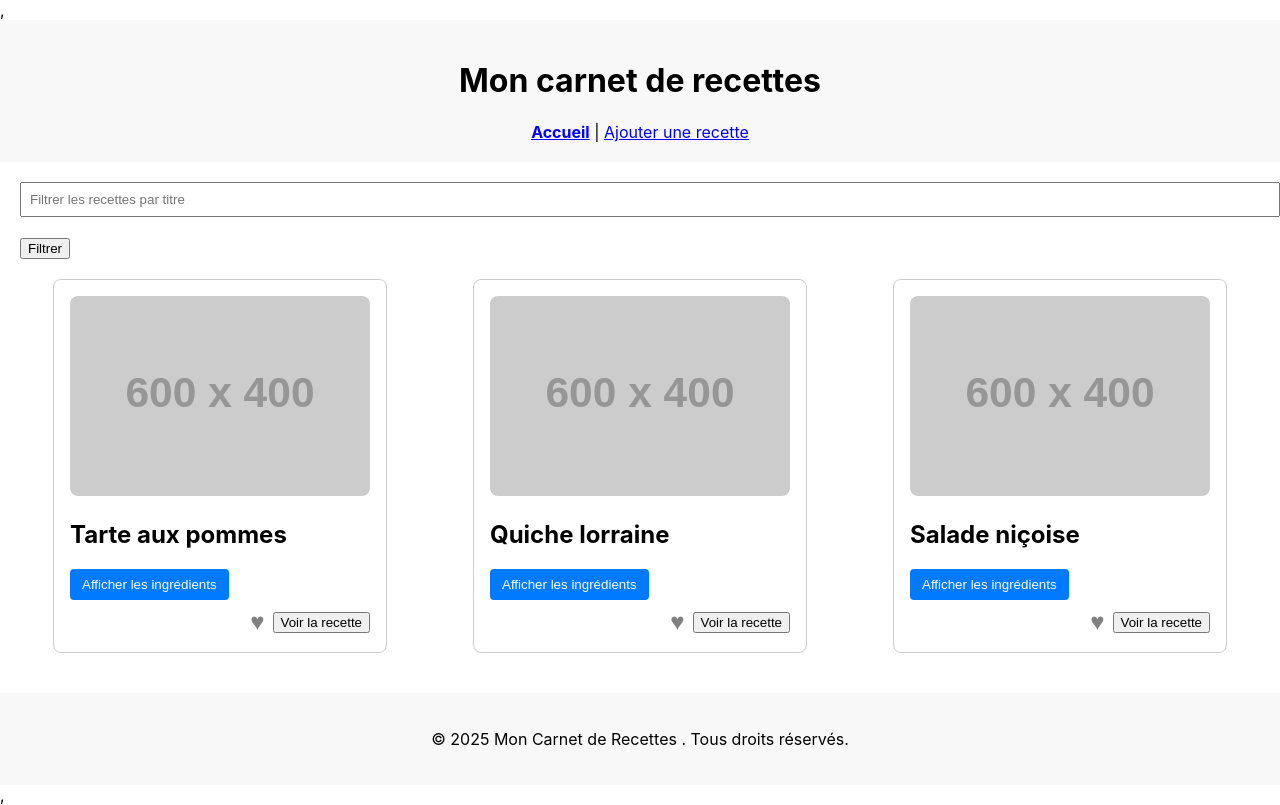
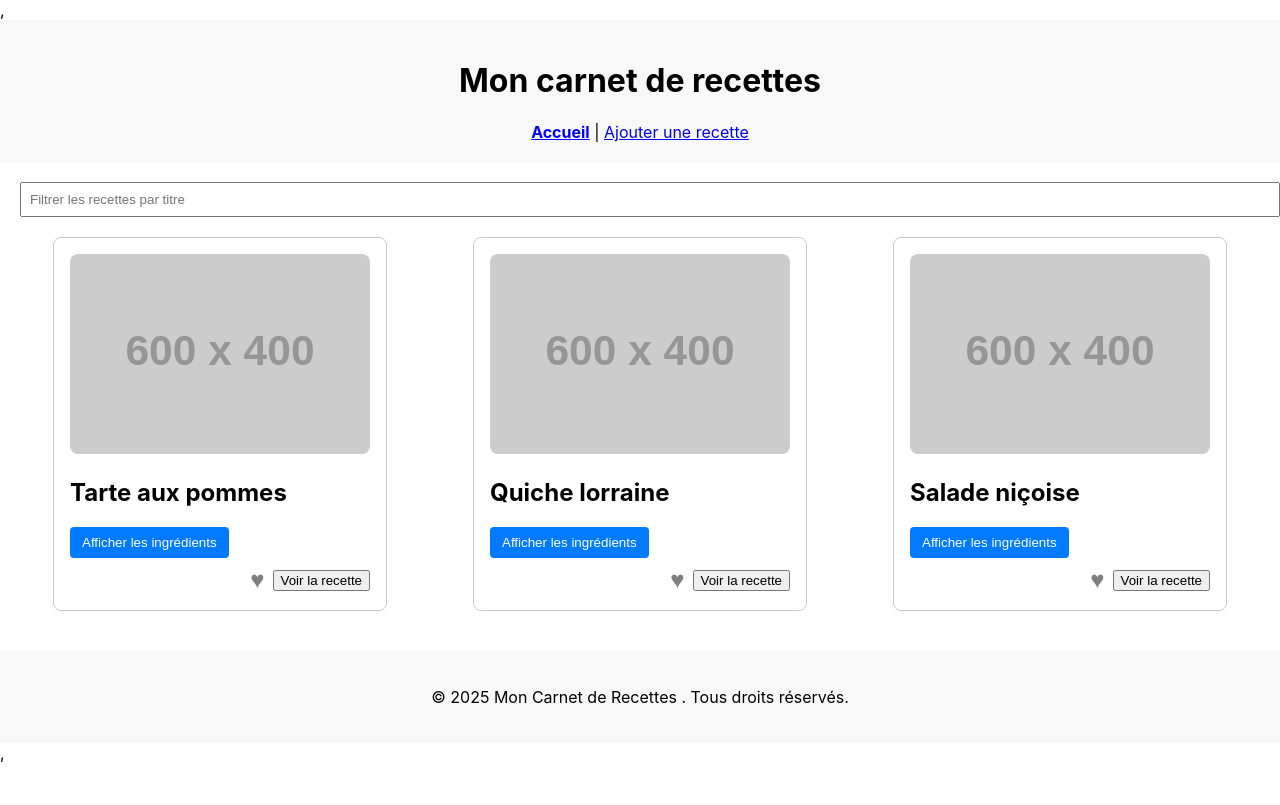
Before and after one commit to didiertahobeu/mon_carnet_recettes, a React (Create React App) app: page / in a window 1280 px wide. Built offline with nearby package versions, Linux system fonts and the light colour scheme.

Commit message:
feat: filtrer directement juste avec un handle

```diff
--- a/src/pages/Home.js
+++ b/src/pages/Home.js
@@ -1,34 +1,28 @@
-import { useState, useRef } from 'react';
+import { useState, useRef, useEffect } from 'react';
 import { Link } from 'react-router-dom';
 import RecipeCard from '../components/RecipeCard';
 
 function Home({ recipes }) {
   const [filterText, setFilterText] = useState('');
-  const inputRef = useRef(null);
+  const [filteredRecipes, setFilteredRecipes] = useState(recipes);
 
-  const handleSubmit = (e) => {
-    e.preventDefault();
-    if (inputRef.current) {
-      setFilterText(inputRef.current.value);
-    }
-  };
-
-  const filteredRecipes = recipes.filter(recipe =>
-    recipe.title.toLowerCase().includes(filterText.toLowerCase())
-  );
+  const handleFilter = (value)=>{
+    setFilteredRecipes(recipes.filter(recipe =>
+      recipe.title.toLowerCase().includes(value.toLowerCase())
+    ));
+  }
 
   return (
     <div style={{ padding: '20px' }}>
-      <form onSubmit={handleSubmit}>
+
         <input
           type="text"
           placeholder="Filtrer les recettes par titre"
-          ref={inputRef}
+          onChange={e=>{handleFilter(e.target.value)}}
           required
           style={{ marginBottom: '20px', padding: '8px', width: '100%' }}
         />
-        <button type="submit" style={{ marginBottom: '20px' }}>Filtrer</button>
-      </form>
+
       <div style={{ display: 'flex', justifyContent: 'space-around', flexWrap: 'wrap', gap: '20px' }}>
         {filteredRecipes.map((recipe) => (
           <RecipeCard
```
